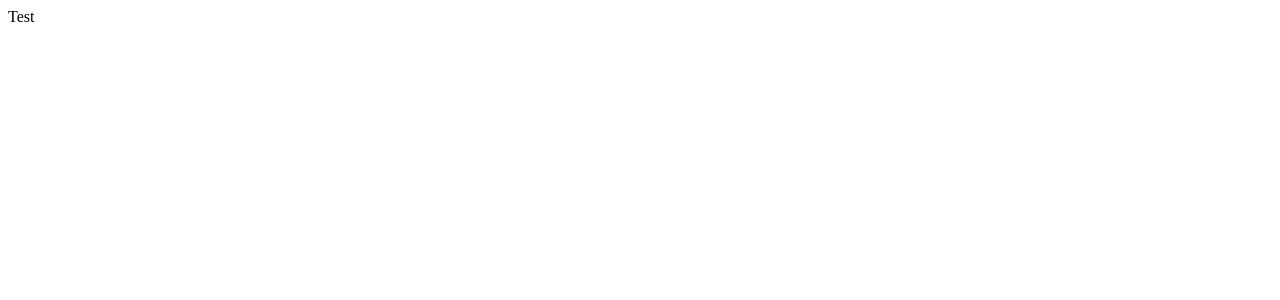
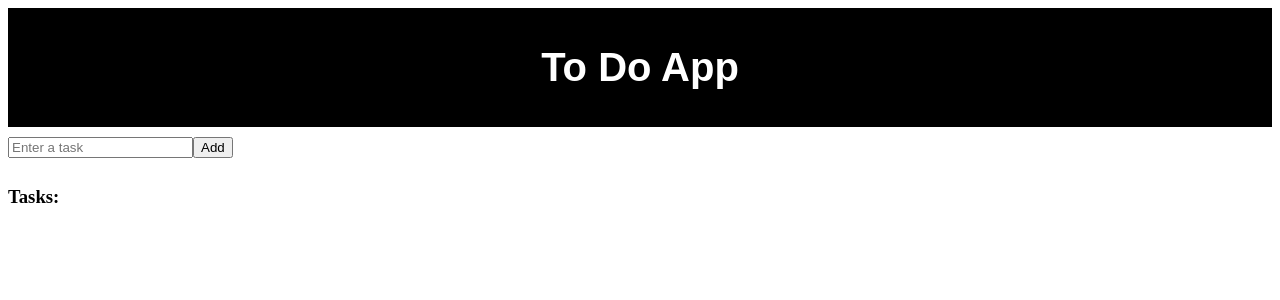
Before and after one commit to gjainiitr/to-do-app, a React (Create React App) app: page / in a window 1280 px wide. Shown: the top 300 px of the page. Built offline with nearby package versions, Linux system fonts and the light colour scheme.

Commit message:
Adding a basic functionality to add task and display it
Should have broken it down into multiple comments.
Added header.
Added entrybar to add tasks and add it on pressing add button.

Added a display to show all the tasks at the moment.

```diff
--- a/src/App.js
+++ b/src/components/App/App.js
@@ -1,9 +1,12 @@
 import './App.css';
+import Header from '../Header/Header.js';
+import Todo from '../Todo/Todo';
 
 function App() {
   return (
     <div className="App">
-      Test
+      <Header />
+      <Todo />
     </div>
   );
 }
--- /dev/null
+++ b/src/components/Header/Header.css
@@ -0,0 +1,8 @@
+.Header {
+    background-color: #000000;
+    color: #ffffff;
+    padding: 10px;
+    text-align: center;
+    font-size: 20px;
+    font-family: Arial, Helvetica, sans-serif;
+}
--- /dev/null
+++ b/src/components/Header/Header.js
@@ -0,0 +1,11 @@
+import './Header.css';
+
+function Header() {
+    return (
+      <div className="Header">
+        <h1>To Do App</h1>
+      </div>
+    );
+}
+
+export default Header;
--- /dev/null
+++ b/src/components/TaskDetails/TaskDetails.js
@@ -0,0 +1,17 @@
+import './TaskDetails.css';
+
+function TaskDetails({ tasks }) {
+
+    const items = tasks.map((task) =>
+        <li>{task}</li>
+    );
+
+    return (
+        <div className="TaskDetails">
+            <h3>Tasks:</h3>
+            {items}
+        </div>
+    );
+}
+
+export default TaskDetails;
--- /dev/null
+++ b/src/components/TaskEntryBar/TaskEntryBar.css
@@ -0,0 +1,5 @@
+.TaskEntryBar {
+    padding-top: 10px;
+    padding-bottom: 10px;
+    margin-right: 10px;
+}
--- /dev/null
+++ b/src/components/TaskEntryBar/TaskEntryBar.js
@@ -0,0 +1,29 @@
+import "./TaskEntryBar.css";
+import { useState } from "react";
+
+function TaskEntryBar({ onAddingTodo }) {
+    const [task, setTask] = useState("");
+
+    const addTask = () => {
+        if (task == null || task === "") {
+            alert('No task to add. Task is empty');
+        } else {
+            onAddingTodo(task);
+        }
+    }
+
+    const addTaskOnPressingEnter = (event) => {
+        if (event.key === 'Enter') {
+            addTask();
+        }
+    }
+
+    return (
+        <div className="TaskEntryBar">
+            <input name="taskentrybar" type="text" placeholder="Enter a task" onChange={ (event) => {setTask(event.target.value);} } onKeyDown={addTaskOnPressingEnter} />
+            <button onClick={addTask}>Add</button>
+        </div>
+    );
+}
+
+export default TaskEntryBar;
--- /dev/null
+++ b/src/components/Todo/Todo.js
@@ -0,0 +1,23 @@
+import './Todo.css';
+import TaskEntryBar from '../TaskEntryBar/TaskEntryBar';
+import TaskDetails from '../TaskDetails/TaskDetails';
+import { useState } from 'react';
+
+function Todo() {
+
+    const [todos, setTodos] = useState([]);
+
+    const addTodos = (todo) => {
+        setTodos([...todos, todo]);
+        console.log(todos);
+    }
+
+    return (
+        <div className="Todo">
+            <TaskEntryBar onAddingTodo={addTodos} />
+            <TaskDetails tasks={todos}/>
+        </div>
+    );
+}
+
+export default Todo;
--- a/src/index.js
+++ b/src/index.js
@@ -1,7 +1,7 @@
 import React from 'react';
 import ReactDOM from 'react-dom/client';
 import './index.css';
-import App from './App';
+import App from './components/App/App';
 import reportWebVitals from './reportWebVitals';
 
 const root = ReactDOM.createRoot(document.getElementById('root'));
```
Also changed, not shown: src/components/App/App.css (added), src/components/TaskDetails/TaskDetails.css (added), src/components/Todo/Todo.css (added).
